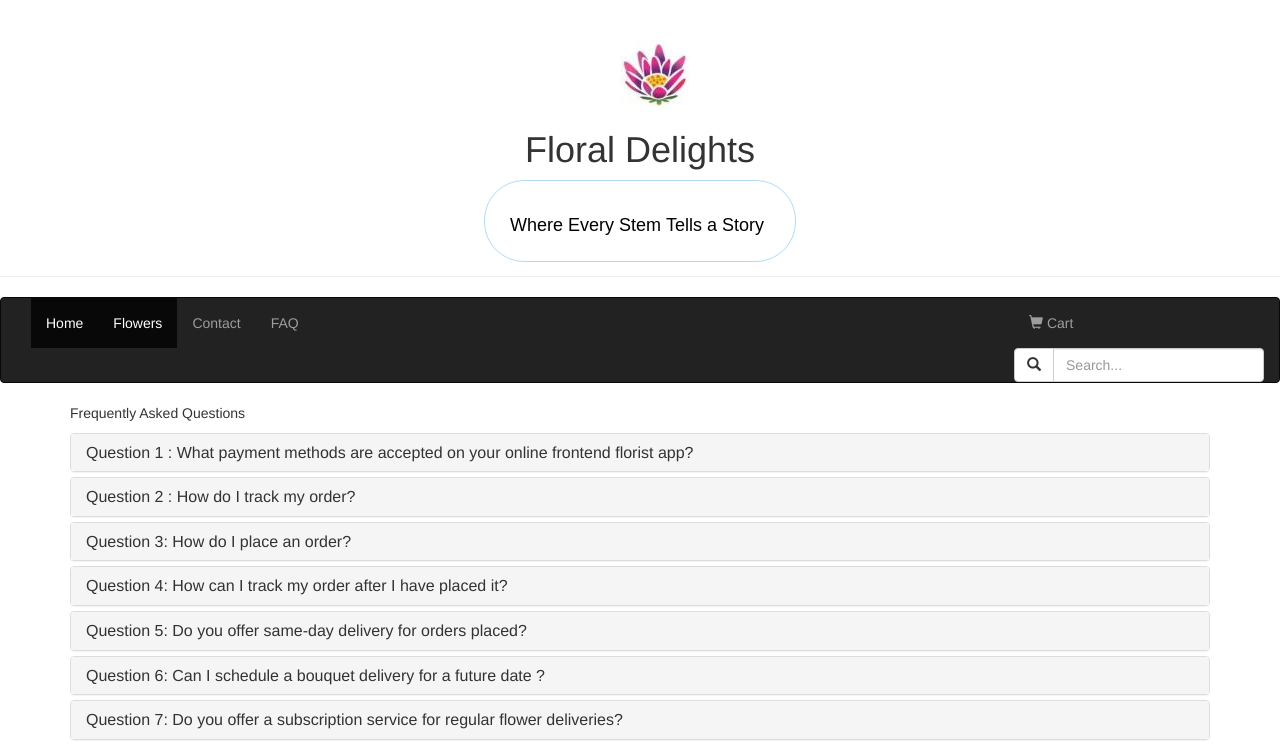
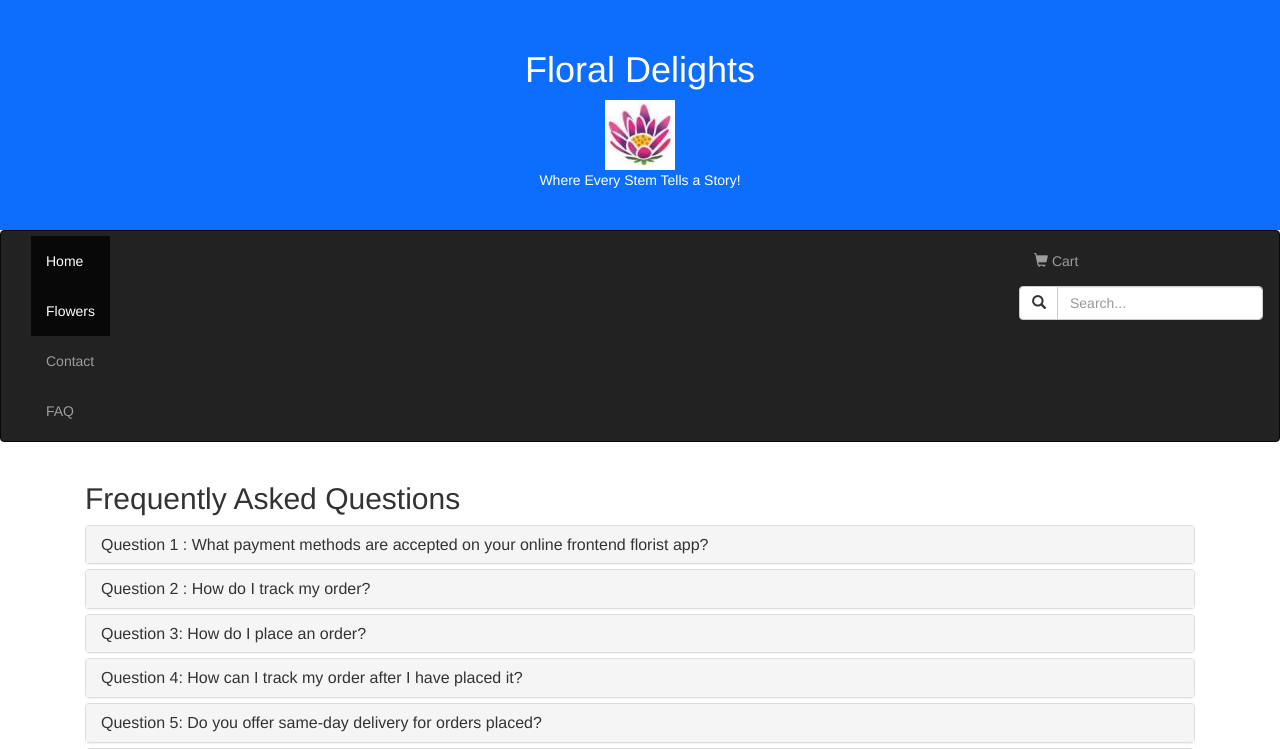
Before and after one commit to Vishn-png/Floral-Delights, a plain HTML site: page faq.html in a window 1280 px wide. Shown: the top 749 px of the page. Drawn offline with nearby package versions, Linux system fonts and the light colour scheme.

Commit message:
edited cart html,contact html &faq page

```diff
--- a/faq.html
+++ b/faq.html
@@ -3,20 +3,17 @@
 <head>
     <meta charset="UTF-8">
     <meta name="viewport" content="width=device-width, initial-scale=1">
+    <link href="https://stackpath.bootstrapcdn.com/bootstrap/5.3.0/css/bootstrap.min.css" rel="stylesheet">
+
     <link rel="stylesheet" href="https://maxcdn.bootstrapcdn.com/bootstrap/3.4.1/css/bootstrap.min.css">
     <link rel="stylesheet" href="https://cdnjs.cloudflare.com/ajax/libs/font-awesome/5.15.4/css/all.min.css">
     <link rel="stylesheet" href="style.css">
     <title>FAQ</title>
 </head>
 <body>
-  <div class="page-header">
-    <div class="container text-center">
-      <a class="navbar-brand"></a>
-      <img src="Images/logo.jpg" alt="logo">
-      <h1> Floral Delights</h1>
-      <canvas id="myCanvas" width="310" height="80">
-      </canvas>
-    </div>
+  <div class="container-fluid p-5 bg-primary text-white text-center">
+    <h1>Floral Delights</h1> <img src="Images/logo.jpg" alt="logo">
+    <p>Where Every Stem Tells a Story!</p>
   </div>
 
   <nav class="navbar navbar-inverse">
@@ -55,7 +52,7 @@
 
 
   <div class="container">
-     <p>Frequently Asked Questions</p>
+     <h2>Frequently Asked Questions</h2>
     <div class="panel-group" id="accordion">
       <div class="panel panel-default">
         <div class="panel-heading">
--- a/script.js
+++ b/script.js
@@ -1,7 +1,3 @@
-var c = document.getElementById("myCanvas");
-var ctx = c.getContext("2d");
-ctx.font = "18px Arial";
-ctx.fillText("Where Every Stem Tells a Story",25,50);
 
 let slideIndex = 0;
   showSlides();
--- a/style.css
+++ b/style.css
@@ -13,6 +13,7 @@ myNavbar a{
   font-size: 1rem;
 
 }
+
 
 nav-brand img{
   max-width: 100px;
```
Also changed, not shown: cart.html (+21 -27 lines), contact.html (+4 -9 lines), flowers.html (+3 -8 lines), index.html (+4 -8 lines), 1 other file.
